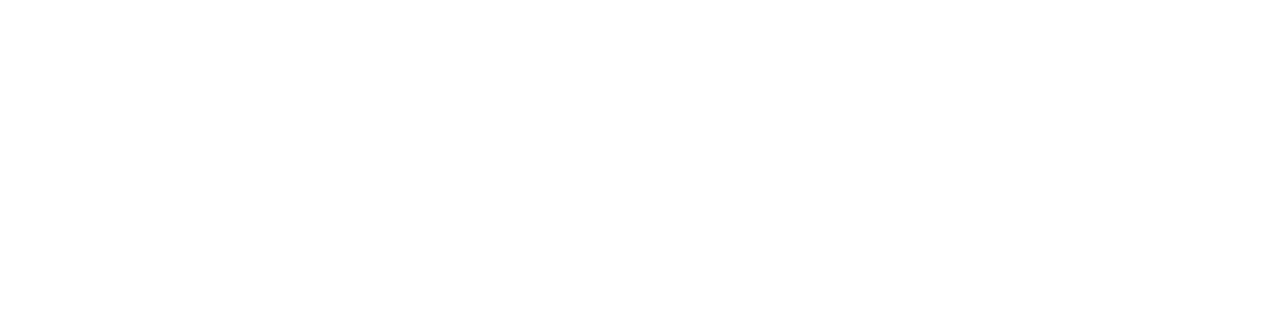
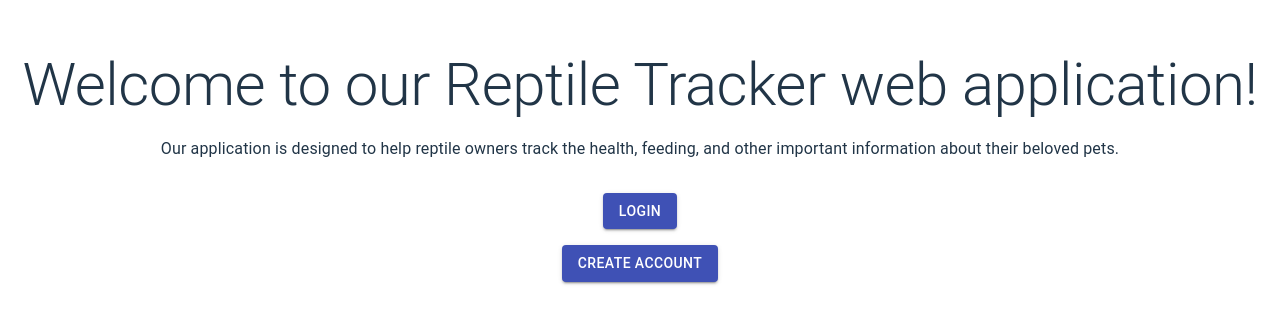
Before and after one commit to LandonDoyle7599/Selectly, a React (Vite) app in the folder frontend/: page / in a window 1280 px wide. Shown: the part 251-574 px from the top of the page. Built offline with nearby package versions, Linux system fonts and the light colour scheme.

Commit message:
added more stuff

```diff
--- a/frontend/index.html
+++ b/frontend/index.html
@@ -2,9 +2,8 @@
 <html lang="en">
   <head>
     <meta charset="UTF-8" />
-    <link rel="icon" type="image/svg+xml" href="/vite.svg" />
     <meta name="viewport" content="width=device-width, initial-scale=1.0" />
-    <title>Vite + React + TS</title>
+    <title>Selectly</title>
   </head>
   <body>
     <div id="root"></div>
--- a/frontend/package.json
+++ b/frontend/package.json
@@ -11,6 +11,7 @@
   "dependencies": {
     "@emotion/react": "^11.10.6",
     "@emotion/styled": "^11.10.6",
+    "@material-ui/core": "^4.12.4",
     "@mui/icons-material": "^5.11.11",
     "@mui/lab": "^5.0.0-alpha.124",
     "@mui/material": "^5.11.14",
--- a/frontend/src/index.css
+++ b/frontend/src/index.css
@@ -27,6 +27,8 @@ body {
   margin: 0;
   display: flex;
   place-items: center;
+  justify-content: center;
+  align-items: center;
   min-width: 320px;
   min-height: 100vh;
 }
--- /dev/null
+++ b/frontend/src/pages/CreateDeck.tsx
@@ -0,0 +1,13 @@
+import React, {FC} from 'react'
+import { useNavigate } from 'react-router';
+
+export const CreateDeck: FC = () => {
+    const navigate = useNavigate()
+
+    return(
+        <div>
+            <h1>CreateDeck</h1>
+            <button onClick={() => navigate("/dashboard")}>Go to Dashboard</button>
+        </div>
+    );
+};
--- /dev/null
+++ b/frontend/src/pages/Dashboard.tsx
@@ -0,0 +1,19 @@
+import { Button } from "@mui/material";
+import { Stack } from "@mui/system";
+import React, { FC, useState } from "react";
+import { useNavigate } from "react-router-dom";
+
+
+export const Dashboard: FC = () => {
+    const navigate = useNavigate();
+
+    return(
+        <Stack>
+            <h1>Login</h1>
+            <Button onClick={() => navigate("/profile")}>Go to Profile</Button>
+            <Button onClick={() => navigate("/history")}>Go to History</Button>
+            <Button onClick={() => navigate("/createDeck")}>Go to deck creation</Button>
+            <Button onClick={() => navigate("/startVoting")}>Go to start voting</Button>
+        </Stack>
+    );
+};
--- /dev/null
+++ b/frontend/src/pages/History.tsx
@@ -0,0 +1,16 @@
+import { Button } from "@mui/material";
+import { Stack } from "@mui/system";
+import React, { FC, useState } from "react";
+import { useNavigate } from "react-router-dom";
+
+
+export const History: FC = () => {
+    const navigate = useNavigate();
+
+    return(
+        <Stack>
+            <h1>History</h1>
+            <Button onClick={() => navigate("/dashboard")}>Go to Dashboard</Button>
+        </Stack>
+    );
+};
--- /dev/null
+++ b/frontend/src/pages/Home.tsx
@@ -0,0 +1,34 @@
+import React, { useEffect } from "react"
+import { Link } from "react-router-dom"
+import { useNavigate } from "react-router-dom"
+import { Typography, Button } from "@material-ui/core"
+import { useAuth } from "../hooks/useAuth";
+
+export const Home: React.FC = () => {
+ const navigate = useNavigate()
+
+ useEffect(() => {
+  if(window.localStorage.getItem("token") !== "" && window.localStorage.getItem("token") !== null){
+    navigate("/dashboard", { replace: true })
+  }
+ }, [])
+
+  return (
+    <div style={{ display: "flex", flexDirection: "column", alignItems: "center", justifyContent: "center", minHeight: "100vh", padding: "16px" }}>
+      <Typography variant="h2" style={{ marginBottom: "16px" }}>
+                Welcome to our Reptile Tracker web application!
+      </Typography>
+      <Typography variant="body1" style={{ marginBottom: "16px" }}>
+        Our application is designed to help reptile owners track the health, feeding, and other important information about their beloved pets.
+      </Typography>
+      <Button variant="contained" onClick={() => navigate("/login")} color="primary" style={{ marginTop: "16px" }}>
+        Login
+      </Button>
+      <Button variant="contained" onClick={() => navigate("/create-account")} color="primary" style={{ marginTop: "16px" }}>
+        Create Account
+      </Button>
+    </div>
+  );
+};
+
+export default Home
--- /dev/null
+++ b/frontend/src/pages/Profile.tsx
@@ -0,0 +1,16 @@
+import { Button } from "@mui/material";
+import { Stack } from "@mui/system"
+import { FC } from "react"
+import { useNavigate } from "react-router-dom";
+
+
+export const Profile: FC = () => {
+    const navigate = useNavigate();
+
+return (
+    <Stack>
+        <h1>Profile</h1>
+        <Button onClick={() => navigate("/dashboard")}>Go to Dashboard</Button>
+    </Stack>
+    );
+};
--- /dev/null
+++ b/frontend/src/pages/StartVote.tsx
@@ -0,0 +1,16 @@
+import { Button } from '@mui/material';
+import React, { FC } from 'react';
+import { useNavigate } from 'react-router-dom';
+
+
+
+export const StartVote: FC = () => {
+    const navigate = useNavigate();
+
+    return(
+        <div>
+            <h1>StartVote</h1>
+            <Button onClick={() => navigate("/dashboard")}>Go to Dashboard</Button>
+        </div>
+    );
+};
```
Also changed, not shown: frontend/src/App.tsx (+31 -0 lines), 1 other file (tests, documents, lock files or other folders).
